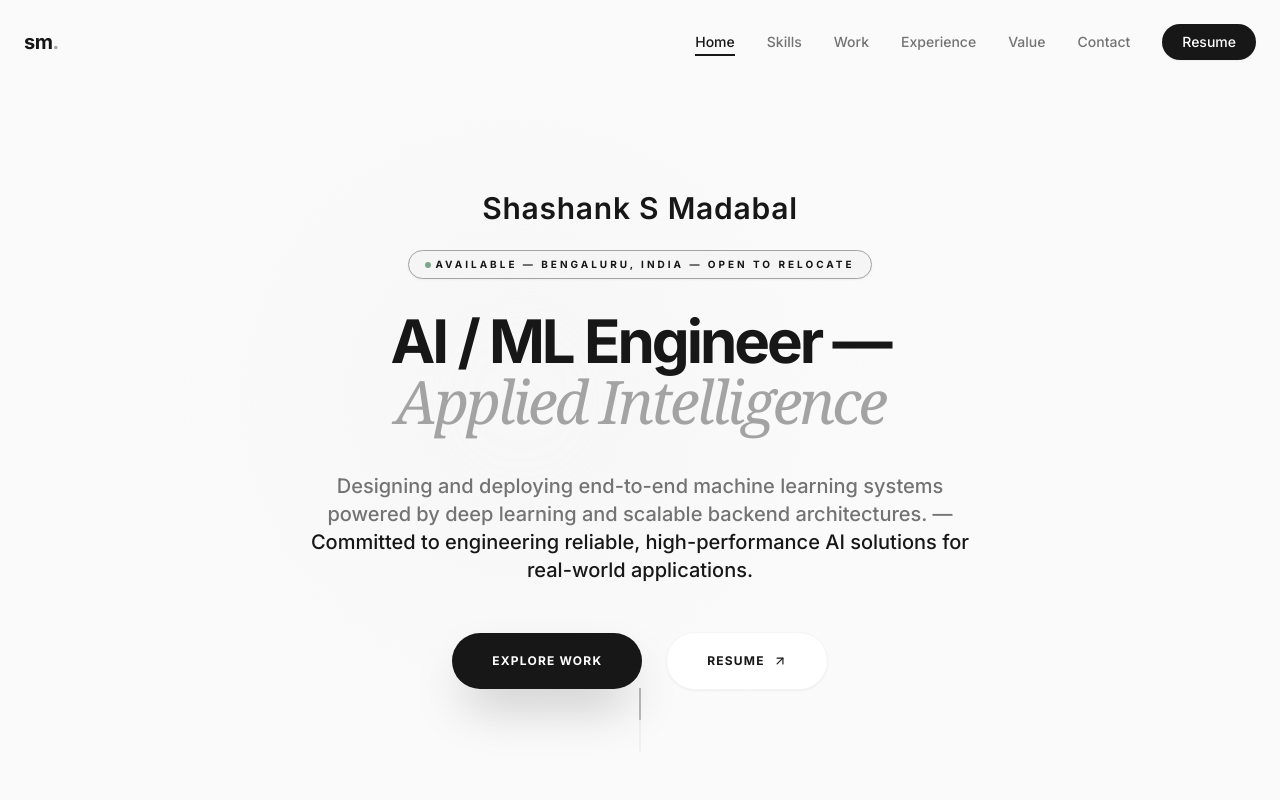
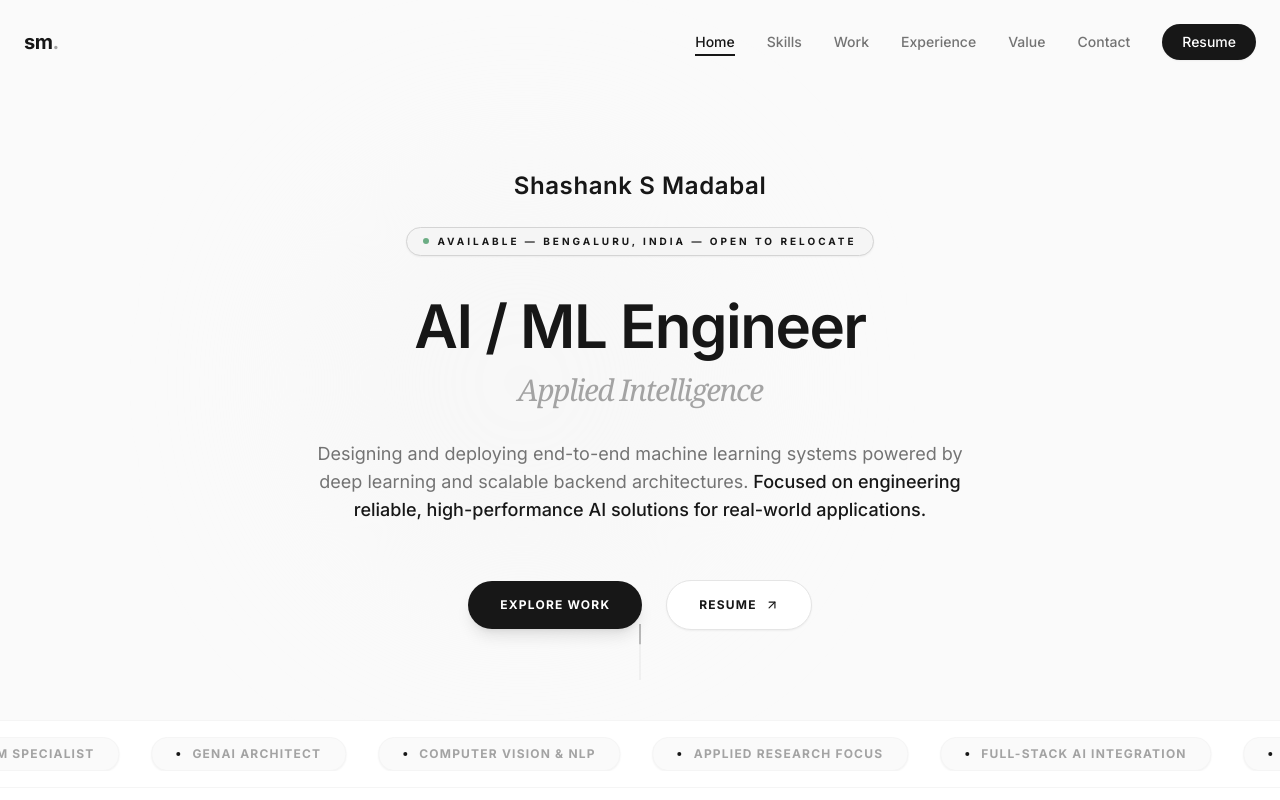
Before and after one commit to SHASHANK-SM/shashank-portfolio, a React (Vite) app: page / in a window 1280 px wide. Shown: the top 800 px of the page. Built offline with nearby package versions, Linux system fonts and the light colour scheme; a web font is replaced by a local one.

Commit message:
Updated hero section

```diff
--- a/components/Hero.tsx
+++ b/components/Hero.tsx
@@ -6,7 +6,9 @@ const Hero: React.FC = () => {
   const [isHovered, setIsHovered] = useState(false);
 
   return (
-        <section className="relative h-screen max-h-screen flex items-center justify-center pt-20 px-6 overflow-hidden">
+    <section className="relative min-h-[90vh] flex items-center justify-center pt-20 px-6 overflow-hidden">
+
+      {/* Soft Background Glow */}
       <motion.div
         className="absolute top-1/4 left-1/4 w-96 h-96 bg-neutral-50 rounded-full mix-blend-multiply filter blur-3xl opacity-50 -z-10"
         animate={{
@@ -18,65 +20,60 @@ const Hero: React.FC = () => {
       />
 
       <div className="max-w-4xl mx-auto text-center relative z-10">
+
+        {/* Name */}
         <motion.div
           initial={{ opacity: 0, y: -20 }}
           animate={{ opacity: 1, y: 0 }}
           transition={{ duration: 0.6 }}
-        className="text-2xl md:text-3xl font-semibold font-signature text-neutral-900 mb-6 tracking-wide"
+          className="text-xl md:text-2xl font-semibold text-neutral-900 mb-6 tracking-wide"
         >
           Shashank S Madabal
         </motion.div>
 
-
+        {/* Availability Badge */}
         <motion.div
           initial={{ opacity: 0, y: 10 }}
           animate={{ opacity: 1, y: 0 }}
           transition={{ duration: 0.8, delay: 0.1 }}
-          className="inline-flex items-center gap-1 px-4 py-1.5 mb-8 text-[10px] font-bold tracking-[0.3em] uppercase
-          text-neutral-900 bg-neutral-100 border border-neutral-400 rounded-full shadow-sm"
-
-
-
+          className="inline-flex items-center gap-2 px-4 py-1.5 mb-10 text-[10px] font-bold tracking-[0.3em] uppercase
+          text-neutral-900 bg-neutral-100 border border-neutral-300 rounded-full shadow-sm"
         >
-          <span className="w-1.5 h-1.5 bg-green-800 rounded-full animate-pulse"></span>
+          <span className="w-1.5 h-1.5 bg-green-700 rounded-full animate-pulse"></span>
           Available — Bengaluru, India — Open to Relocate
         </motion.div>
 
+        {/* Role */}
         <motion.h1
           initial={{ opacity: 0, y: 30 }}
           animate={{ opacity: 1, y: 0 }}
           transition={{ duration: 0.8, delay: 0.2 }}
-          className="text-3xl md:text-6xl font-bold text-neutral-900 mb-10 tracking-tighter leading-[0.95]"
+          className="text-3xl md:text-5xl lg:text-6xl font-semibold text-neutral-900
+                     mb-8 tracking-tight leading-[1.08] max-w-3xl mx-auto"
           onMouseEnter={() => setIsHovered(true)}
           onMouseLeave={() => setIsHovered(false)}
         >
-          {PROFILE.role} — <br />
-          <span className="font-serif italic font-normal text-neutral-400 inline-block relative">
+          {PROFILE.role}
+
+          <span className="block mt-4 font-serif italic font-normal text-neutral-400 text-2xl md:text-3xl">
             Applied Intelligence
-            {isHovered && (
-              <motion.span
-                initial={{ opacity: 0, scale: 0 }}
-                animate={{ opacity: 1, scale: 1 }}
-                className="absolute -top-6 -right-12 text-xs font-bold text-neutral-900 bg-white px-3 py-1 rounded-lg border border-neutral-200 shadow-xl"
-              >
-                ✨
-              </motion.span>
-            )}
           </span>
         </motion.h1>
 
+        {/* Description */}
         <motion.p
           initial={{ opacity: 0, y: 30 }}
           animate={{ opacity: 1, y: 0 }}
           transition={{ duration: 0.8, delay: 0.3 }}
-          className="text-lg md:text-xl text-neutral-500 mb-12 leading-relaxed max-w-2xl mx-auto font-medium"
+          className="text-base md:text-lg text-neutral-500 mb-14 leading-relaxed max-w-2xl mx-auto"
         >
-          Designing and deploying end-to-end machine learning systems powered by deep learning and scalable backend architectures. —{" "}
-          <span className="text-neutral-900">
-            Committed to engineering reliable, high-performance AI solutions for real-world applications.
+          Designing and deploying end-to-end machine learning systems powered by deep learning and scalable backend architectures.
+          <span className="text-neutral-900 font-medium">
+            {" "}Focused on engineering reliable, high-performance AI solutions for real-world applications.
           </span>
         </motion.p>
 
+        {/* Buttons */}
         <motion.div
           initial={{ opacity: 0, y: 30 }}
           animate={{ opacity: 1, y: 0 }}
@@ -85,15 +82,16 @@ const Hero: React.FC = () => {
         >
           <a
             href="#work"
-            className="w-full sm:w-auto px-10 py-5 bg-neutral-900 text-white font-bold text-xs uppercase tracking-widest rounded-full hover:bg-neutral-800 transition-all transform hover:scale-[1.05] shadow-2xl"
+            className="w-full sm:w-auto px-8 py-4 bg-neutral-900 text-white font-bold text-xs uppercase tracking-widest rounded-full hover:bg-neutral-800 transition-all transform hover:scale-[1.03] shadow-lg"
           >
             Explore Work
           </a>
+
           <a
             href="./resume.pdf"
             target="_blank"
             rel="noopener noreferrer"
-            className="w-full sm:w-auto px-10 py-5 bg-white text-neutral-900 border border-neutral-100 font-bold text-xs uppercase tracking-widest rounded-full hover:bg-neutral-50 transition-all shadow-sm flex items-center justify-center gap-2"
+            className="w-full sm:w-auto px-8 py-4 bg-white text-neutral-900 border border-neutral-200 font-bold text-xs uppercase tracking-widest rounded-full hover:bg-neutral-50 transition-all shadow-sm flex items-center justify-center gap-2"
           >
             Resume
             <svg
@@ -113,13 +111,14 @@ const Hero: React.FC = () => {
         </motion.div>
       </div>
 
+      {/* Scroll Indicator */}
       <motion.div
         initial={{ opacity: 0 }}
         animate={{ opacity: 1 }}
         transition={{ delay: 1.5, duration: 1 }}
-        className="absolute bottom-12 left-1/2 -translate-x-1/2"
+        className="absolute bottom-10 left-1/2 -translate-x-1/2"
       >
-        <div className="w-[1px] h-16 bg-neutral-200 relative overflow-hidden">
+        <div className="w-[1px] h-14 bg-neutral-200 relative overflow-hidden">
           <motion.div
             className="absolute top-0 left-0 w-full h-1/2 bg-neutral-900"
             animate={{ y: ["-100%", "200%"] }}
```
Lines whose indentation alone changed are shown as unchanged.
